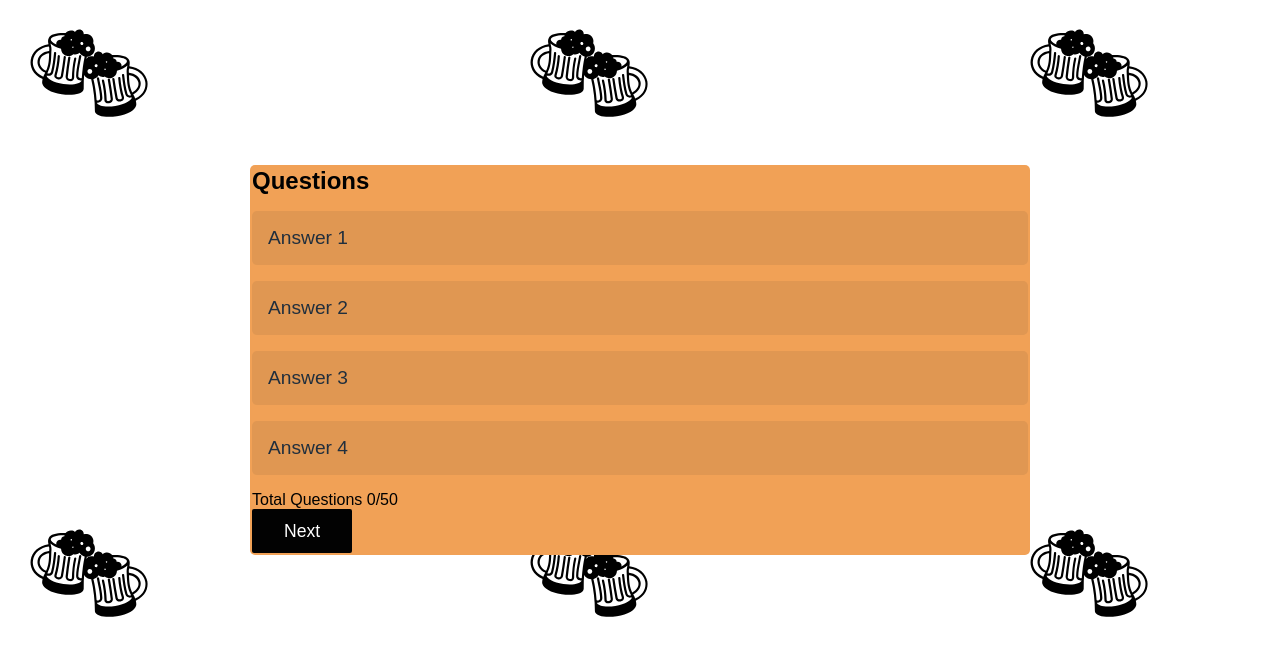
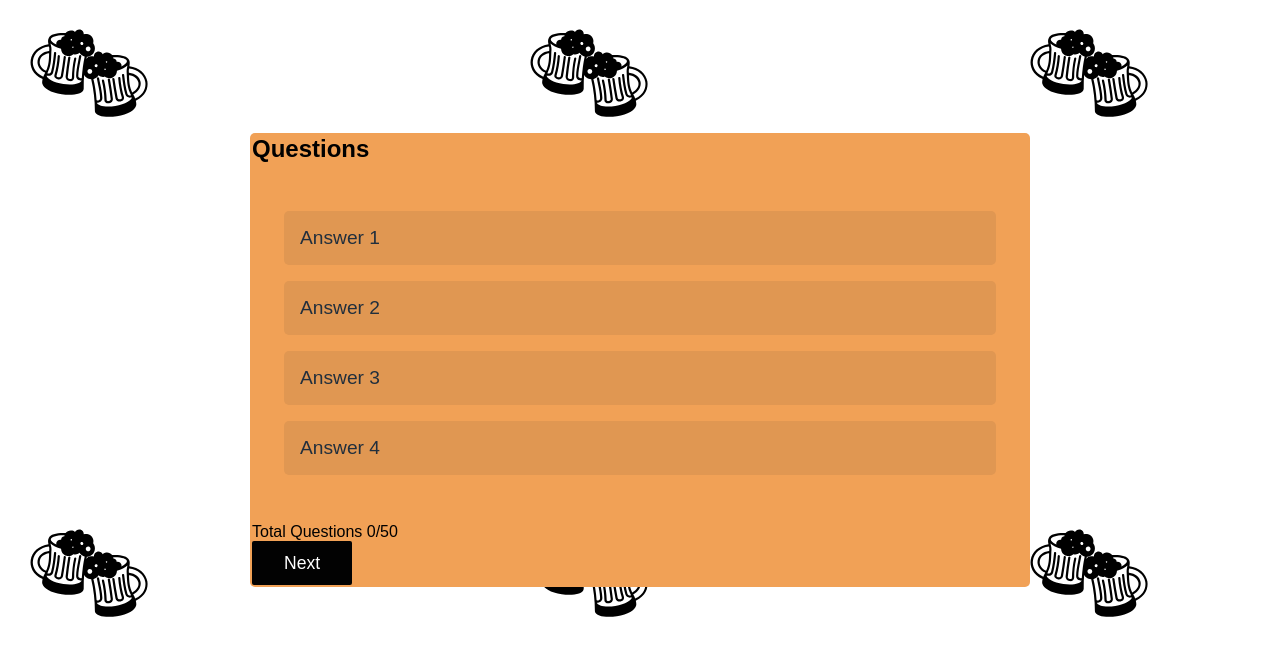
Before and after one commit to Jaycelab/Quiz-App, a React (Vite) app: page / in a window 1280 px wide. Both pictures are taken after a click on the button "Let's Begin". Shown: the top 656 px of the page. Built offline with nearby package versions, Linux system fonts and the light colour scheme; a web font is replaced by a local one.

Commit message:
fixed body padding

```diff
--- a/src/index.css
+++ b/src/index.css
@@ -67,7 +67,7 @@ body {
 }
 
 .quiz .quiz-body {
-  padidng: 2rem;
+  padding: 2rem;
 }
 
 .quiz .quiz-body li {
```
